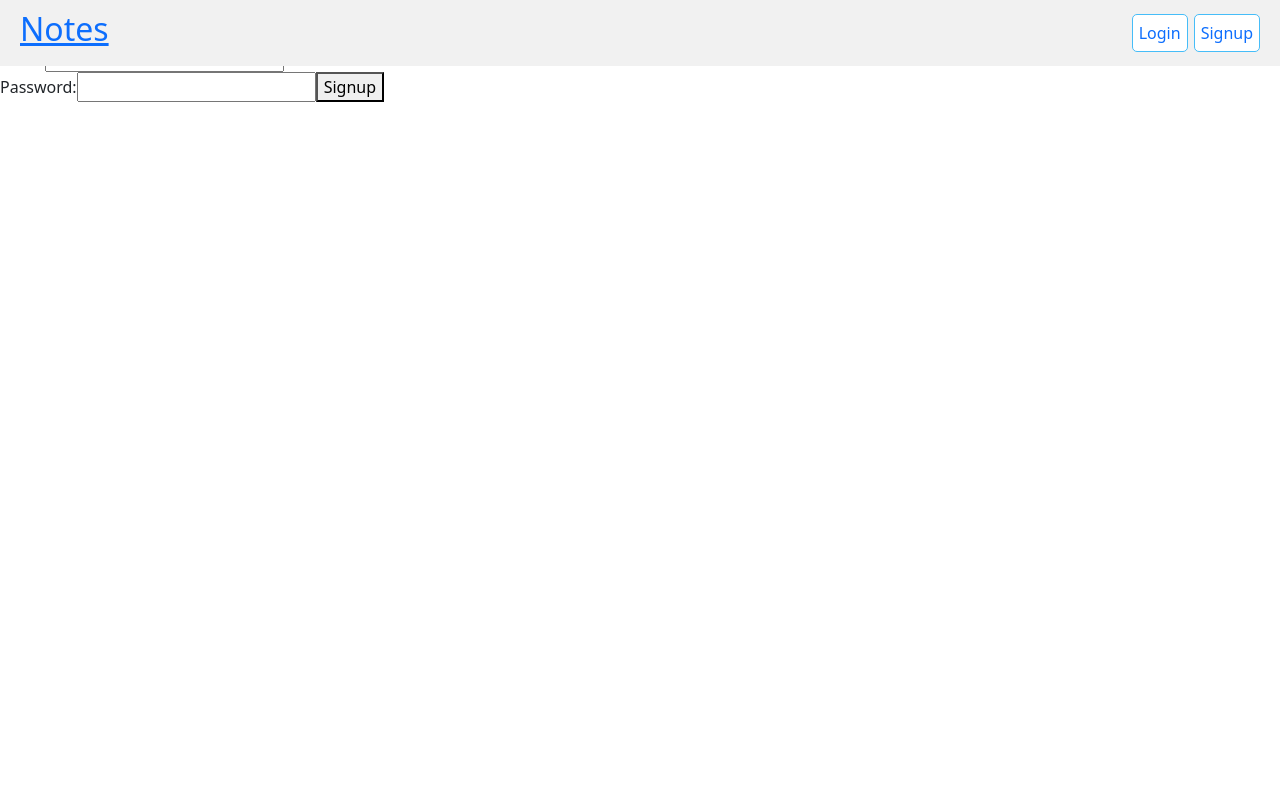
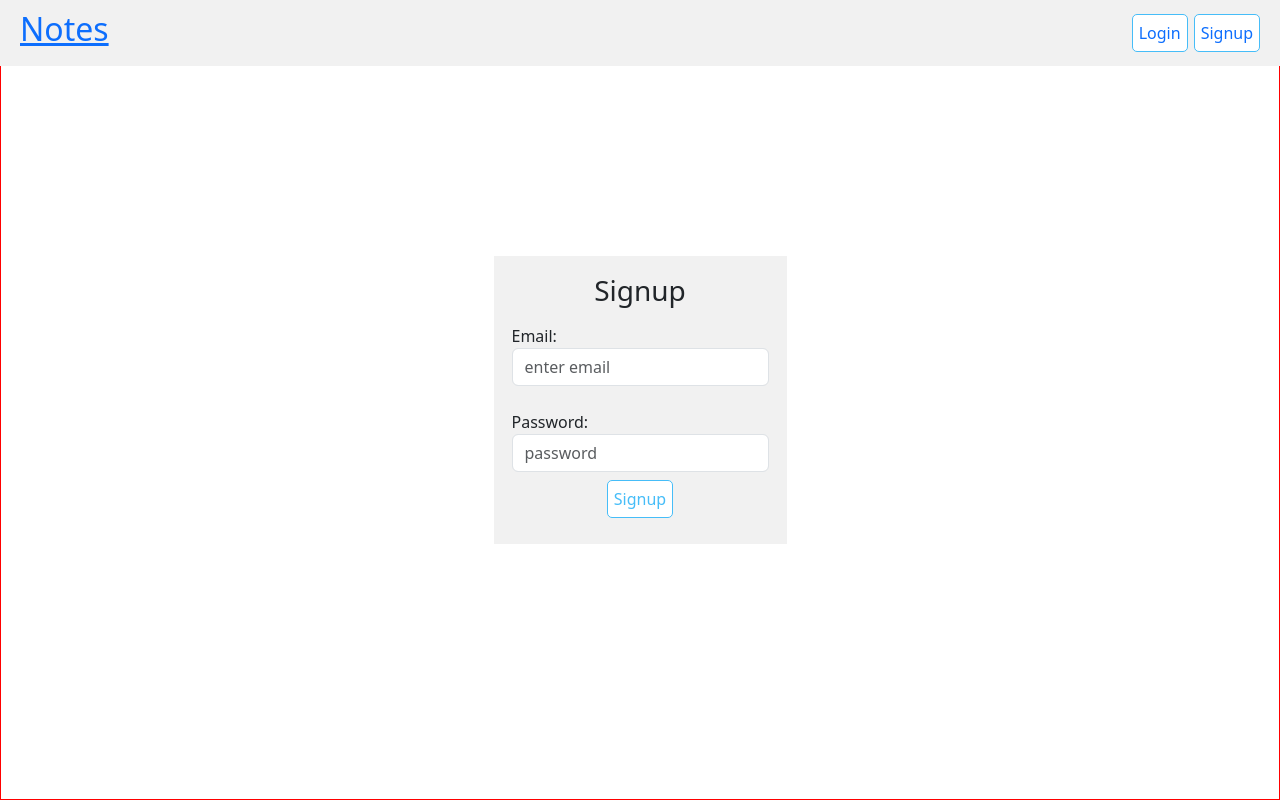
Before and after one commit to vikaschauhan1995/mern_notes_app, a React (Create React App) app in the folder frontend/: page /signup in a window 1280 px wide. Built offline with nearby package versions, Linux system fonts and the light colour scheme.

Commit message:
Signup page style completed

```diff
--- a/frontend/src/pages/Login.js
+++ b/frontend/src/pages/Login.js
@@ -40,14 +40,12 @@ const Login = () => {
         <form onSubmit={handleSubmit}>
           <div className="Login__form_body my-2">
             <label>Email:</label>
-            {/* <input type="email" name={EMAIL} onChange={handleChange} value={state[EMAIL]} /> */}
             <Form.Control
               type="email" name={EMAIL} onChange={handleChange} value={state[EMAIL]}
               placeholder="enter email"
             />
             <br />
             <label>Password:</label>
-            {/* <input type="password" name={PASSWORD} onChange={handleChange} value={state[PASSWORD]} /> */}
             <Form.Control
               type="password" name={PASSWORD} onChange={handleChange} value={state[PASSWORD]}
               placeholder="password"
--- a/frontend/src/pages/Signup.js
+++ b/frontend/src/pages/Signup.js
@@ -1,7 +1,11 @@
 import React, { useState } from 'react';
+import Form from 'react-bootstrap/Form';
+import Alert from 'react-bootstrap/Alert';
 import { useDispatch, useSelector } from 'react-redux';
 import { EMAIL, PASSWORD, AUTH_REDUCER, IS_SIGNUP_LOADING, SIGNUP_ERROR } from '../redux/Auth/constants';
 import { signupAction } from '../redux/Auth/actions';
+import style from '../style/Button.module.scss';
+import '../style/Signup.scss';
 
 const Signup = () => {
   const dispatch = useDispatch();
@@ -28,17 +32,36 @@ const Signup = () => {
     }
   }
   return (
-    <div>
-      <h3>Signup</h3>
-      <form onSubmit={handleSubmit}>
-        <label>Email:</label>
-        <input type="email" name={EMAIL} onChange={handleChange} value={state[EMAIL]} />
-        <br />
-        <label>Password:</label>
-        <input type="password" name={PASSWORD} onChange={handleChange} value={state[PASSWORD]} />
-        <button disabled={authState[IS_SIGNUP_LOADING]}>{authState[IS_SIGNUP_LOADING] ? "Loading..." : "Signup"}</button>
-      </form>
-      {authState[SIGNUP_ERROR] && <div>{authState[SIGNUP_ERROR]}</div>}
+    <div className="conatiner Signup__container">
+      <div className="Signup__innerContainer">
+        <div className="Signup__form_header">
+          <div><h3>Signup</h3></div>
+        </div>
+        <form onSubmit={handleSubmit}>
+          <div className="Login__form_body my-2">
+            <label>Email:</label>
+            <Form.Control
+              type="email" name={EMAIL} onChange={handleChange} value={state[EMAIL]}
+              placeholder="enter email"
+            />
+            <br />
+            <label>Password:</label>
+            <Form.Control
+              type="password" name={PASSWORD} onChange={handleChange} value={state[PASSWORD]}
+              placeholder="password"
+            />
+          </div>
+          <div className="Signup__form_footer">
+            <div>
+              <button className={style.btn} disabled={authState[IS_SIGNUP_LOADING]}>{authState[IS_SIGNUP_LOADING] ? "Loading..." : "Signup"}</button>
+            </div>
+          </div>
+        </form>
+        <div className="my-2" />
+        {authState[SIGNUP_ERROR] && <Alert key="danger" variant="danger">
+          {authState[SIGNUP_ERROR]}
+        </Alert>}
+      </div>
     </div>
   )
 }
--- /dev/null
+++ b/frontend/src/style/Signup.scss
@@ -0,0 +1,35 @@
+@import '__dimen.scss';
+@import '__color.scss';
+
+
+.Signup__container {
+  border: 1px solid red;
+  position: absolute;
+  top: 0;
+  bottom: 0;
+  left: 0;
+  right: 0;
+  display: flex;
+  justify-content: center;
+  align-items: center;
+}
+
+.Signup__innerContainer {
+  background-color: $bg-grey;
+  padding: $padding-3;
+}
+
+.my-2 {
+  margin-top: 12px;
+  margin-top: 12px;
+}
+
+.Signup__form_header {
+  display: flex;
+  justify-content: center;
+}
+
+.Signup__form_footer {
+  display: flex;
+  justify-content: center;
+}
```
